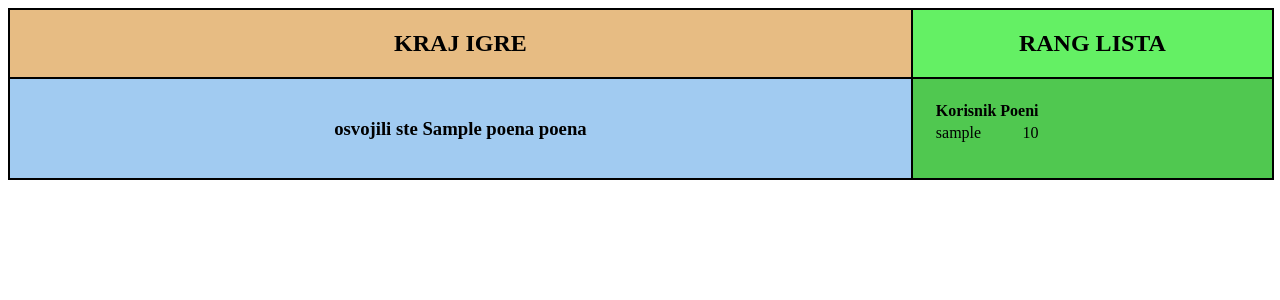
After one commit to Python-BIM/BIM_Python_game, a Flask app: template templates/kraj.html in a window 1280 px wide. The commit adds this page. Shown: the top 300 px of the page. Run offline with Flask 2, Linux system fonts and the light colour scheme; the template is opened without the code that fills it: most values are stand-ins (such as "Sample title", 1, 10 or a date in 2020); parts of the project's set-up code (start-up, migrations or seed data) failed here and were passed over.

Commit message:
Sabiranje poena i upisivanje u rang listu

```diff
--- a/app.py
+++ b/app.py
@@ -1,6 +1,6 @@
 from flask import Flask, jsonify,Response, redirect, render_template, request, flash
 from pony.flask import Pony
-from flask_login import LoginManager, UserMixin, login_required, login_user
+from flask_login import LoginManager, UserMixin, login_required, login_user, current_user
 from datetime import datetime
 from random import randint
 from model import *
@@ -10,19 +10,31 @@ Pony(app)
 login_manager = LoginManager(app)
 login_manager.login_view = '/'
 
+odgovori = {}
+
+
 @login_manager.user_loader
 def load_user(user_id):
     return db.Users.get(id=user_id)
 
-@app.route("/game/<int:pitanje>")
+# @app.route("/game/<int:pitanje>")
+@app.route("/game/<int:pitanje>/<int:odg>")
 @login_required
-def game(pitanje):
+def game(pitanje, odg):
+    global odgovori
     users = select(u for u in Users)
-    all_questions = list(select(q for q in Questions))
-    question = all_questions[pitanje]
+    n_pit = len(select(q for q in Questions))
+
+    if odg != 0:
+        odgovori.update({pitanje-1: odg})
+
+    if pitanje > n_pit:
+        return redirect("/kraj")
+
     data = {
         "users" : users,
-        "question" : question
+        "question" : Questions[pitanje],
+        "nextlink": f'/game/{pitanje+1}',
     }
     return render_template("game.html", data=data)
 
@@ -41,7 +53,8 @@ def logovanje ():
         if (sifra_iz_baze == password):
             print('logovanje OK')
             login_user(user)
-            return redirect("/game/0")
+            # print(current_user.get_id())
+            return redirect("/game/1/0")
     else:
         flash("Pogresan username ili password!")
         print("Pogresan username ili password!")
@@ -49,12 +62,30 @@ def logovanje ():
 
 
 
-@app.route("/ranglista/<int:pitanja>", methods=["POST"])
-def kraj(broj_poena):
+@app.route("/kraj")
+@login_required
+def kraj():
     """
-    poslednji korak koji proverava tacne odgovore i snima broj poena u tabelu Users
+    poslednji korak koji proverava tacne odgovore i upisuje broj poena u tabelu Users
     """
+    poena = 0
+    for (pit, odg) in odgovori.items():
+        if Answers[odg].the_value == 1:
+            poena += Questions[pit].value_points
 
+    userid  = current_user.get_id()
+    print(userid)
+
+    if poena >  Users[userid].points:
+        with db_session:
+            Users[userid].points= poena
+
+    # Isctrava poslednju stranicu sa obavestenjem da je igra zavrsena
+    data = {
+        'users' : select(u for u in Users),
+        'poena': poena
+    }
+    return render_template("kraj.html", data=data)
 
 
 
@@ -69,4 +100,3 @@ if __name__ == '__main__':
     print('Web server is running ...',)
     app.secret_key='secret123'
     app.run(host='0.0.0.0', debug=True)
-# %%
--- /dev/null
+++ b/templates/kraj.html
@@ -0,0 +1,71 @@
+<!DOCTYPE html>
+<html>
+    <head>
+        <meta name="viewport" content="width=device-width, initial-scale=1">
+        <style>
+            .box {
+                border: solid 1px;
+                border-color: black;
+            }
+
+            #grid {
+                display: grid;
+                width: 100%;
+                text-align: center;
+                grid-template-columns: 2.5fr 1fr;
+            }
+
+            #vreme {
+                background-color: rgb(231, 188, 131);
+            }
+
+            #rang {
+                background-color: rgb(100, 240, 100);
+            }
+
+            #main {
+                background-color: rgb(161, 203, 241);
+                padding: 20px;
+            }
+
+            #rlista {
+                text-align: left;
+                background-color: rgb(80, 200, 80);
+                padding: 20px;
+            }
+
+            .broj {
+                text-align: right;
+            }
+
+
+        </style>
+
+    </head>
+<body>
+
+<div id="grid" class="box">
+    <div id="vreme" class="box"><h2>KRAJ IGRE</h2>
+    </div>
+
+    <div id="rang" class="box"><h2>RANG LISTA</h2></div>
+
+    <div id="main" class="box">
+        <h3>osvojili ste {{data.poena}} poena</h3>
+
+    </div>
+
+    <div id="rlista" class="box">
+        <table>
+            <th>Korisnik</th> <th>Poeni</th>
+            {% for user in data.users  %}
+            <tr><td>{{ user.nickname}}</td><td class="broj">{{user.points}}</td></tr>
+            {% endfor %}
+        </table>
+    </div>
+
+</div>
+
+
+</body>
+</html>
```
Also changed, not shown: templates/game.html (+5 -2 lines), database.sqlite, 1 other file.
